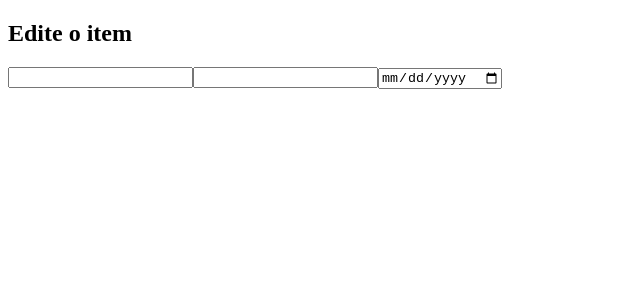
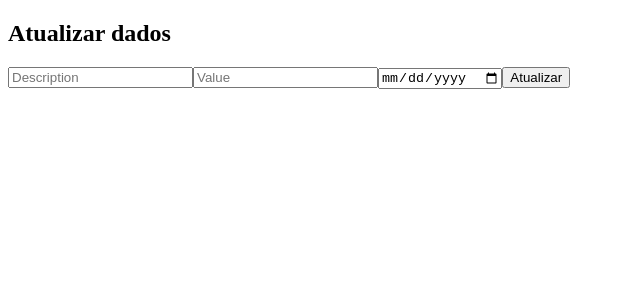
Before and after one commit to Rodrigueness7/Expenses, a Next.js app: page /update/1 in a window 1280 px wide. Shown: the top 300 px of the page, without its empty margins (0-640 px from the left). Built offline with nearby package versions, Linux system fonts and the light colour scheme; no server answers.

Commit message:
correcting the data update route

```diff
--- a/src/pages/update/[id].js
+++ b/src/pages/update/[id].js
@@ -1,35 +1,50 @@
-import React, { useEffect, useRef } from "react";
+import { useRouter } from "next/router";
+import React, { useState } from "react";
+
+var initialDescription
+var initialValue
+var initialDate
+
+fetch('http://localhost:3001/find/59')
+    .then((res) => res.json())
+    .then((data) => {
+        initialDescription = data[0].description
+        initialValue = data[0].value
+        initialDate = new Date(data[0].dt_exp).toLocaleDateString('pt-br').split('/').reverse().join( '-' )
+    })
+
+const FormUpdate = () => {
+
+    const [description, setDescription] = useState(initialDescription)
+    const [value, setValue] = useState(initialValue)
+    const [date, setDate] = useState(initialDate)
+
+    const handleDescription = (e) => {
+        setDescription(e.target.value)
+    }
+
+    const handleValue = (e) => {
+        setValue(e.target.value)
+    }
+
+    const hanldeDate = (e) => {
+        setDate(e.target.value)
+        console.log(e.target.value)
+    }
 
 
-const FormUpdate = () => {
-    let  initialDescription = useRef();
-    let initialValue = useRef();
-    let initialDt_exp = useRef();
-
-
-    useEffect(() => {
-        fetch('http://localhost:3001/find/34')
-        .then((res) => res.json())
-        .then((data) => {
-            initialDescription.current = data[0].description
-            initialValue.current = data[0].value
-            initialDt_exp.current = data[0].dt_exp
-
-        })
-    },[])
-
-
-    return(
+    return (
         <div>
-            <h2>Edite o item</h2>
+            <h2>Atualizar dados</h2>
             <form>
-                <input type="text" placeholder={initialDescription.current}></input>
-                <input type="number" placeholder={initialValue.current}></input>
-                <input type="date" placeholder={initialDt_exp.current}></input>
+                <input type="text" onChange={handleDescription} value={description} placeholder="Description"></input>
+                <input type="number" onChange={handleValue} value={value} placeholder="Value"></input>
+                <input type="date" onChange={hanldeDate} value={date}></input>
+                <button type="submit">Atualizar</button>
             </form>
         </div>
     )
+
 }
 
-
 export default FormUpdate
```
